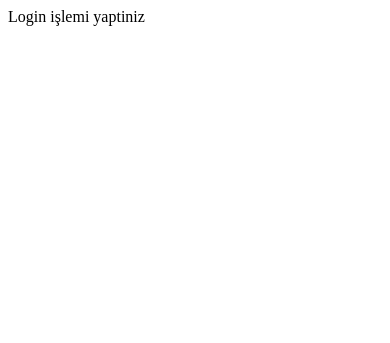
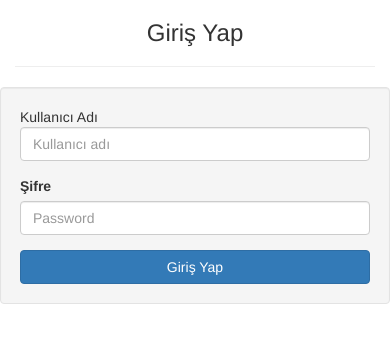
Before and after one commit to ebubekirb/codeigniter-like-dislike-uygulamasi, a CodeIgniter app: page /CodeIgniter/index.php/user/login in a window 390 px wide. Shown: the top 343 px of the page. Run offline with CodeIgniter, Linux system fonts and the light colour scheme.

Commit message:
session eklendi. alert aktiflestirildi. form_validation eklendi

```diff
--- a/application/config/autoload.php
+++ b/application/config/autoload.php
@@ -58,7 +58,7 @@ $autoload['packages'] = array();
 |
 |	$autoload['libraries'] = array('user_agent' => 'ua');
 */
-$autoload['libraries'] = array("database");
+$autoload['libraries'] = array("database", "session");
 
 /*
 | -------------------------------------------------------------------
--- a/application/controllers/User.php
+++ b/application/controllers/User.php
@@ -16,7 +16,29 @@ class User extends CI_Controller{
 
 	public function login(){
 
-		echo "Login işlemi yaptiniz";
+		$this->load->library("form_validation");
+
+		$this->form_validation->set_rules("username", "Kullanıcı adı", "required|trim");
+		$this->form_validation->set_rules("password", "Şifre", "required|trim");
+
+		$error_messages = array(
+
+			"required" => "<strong>{field}</strong> alanını boş bırakamazsınız."
+		);
+
+		$this->form_validation->set_message($error_messages);
+
+		if ($this->form_validation->run() == FALSE) {
+
+			$this->session->set_flashdata("error", validation_errors());
+
+			$this->login_form();
+		}
+
+		else{
+
+			echo "Ok";
+		}
 	}
 }
 
--- a/application/views/Login_form_v.php
+++ b/application/views/Login_form_v.php
@@ -12,18 +12,25 @@
 	<div class="container">
 		<h3 class="text-center">Giriş Yap</h3>
 		<hr>
+		<?php if ($this->session->userdata("error")) { ?>
+			<div class="row">
+				<div class="col-md-6 col-md-offset-3">
+					<div class="alert alert-danger"><?php echo $this->session->userdata("error"); ?></div>
+				</div>
+			</div>
+		<?php } ?>
 		<div class="row">
 			<div class="col-md-6 col-md-offset-3 well">
 				<form action="<?php echo base_url("giris"); ?>" method="post">
 				  <div class="form-group">
-				    <label for="exampleInputEmail1">Kullanıcı Adı</label>
-				    <input type="text" class="form-control" id="exampleInputEmail1" placeholder="Kullanıcı adı">
+				    <label">Kullanıcı Adı</label>
+				    <input type="text" name="username" class="form-control" placeholder="Kullanıcı adı">
 				  </div>
 				  <div class="form-group">
-				    <label for="exampleInputPassword1">Şifre</label>
-				    <input type="password" class="form-control" id="exampleInputPassword1" placeholder="Password">
+				    <label>Şifre</label>
+				    <input type="password" name="password" class="form-control" placeholder="Password">
 				  </div>
-				  <button type="submit" class="btn btn-default btn-primary">Giriş Yap</button>
+				  <button type="submit" class="btn btn-default btn-primary btn-block">Giriş Yap</button>
 				</form>
 			</div>
 		</div>
```
